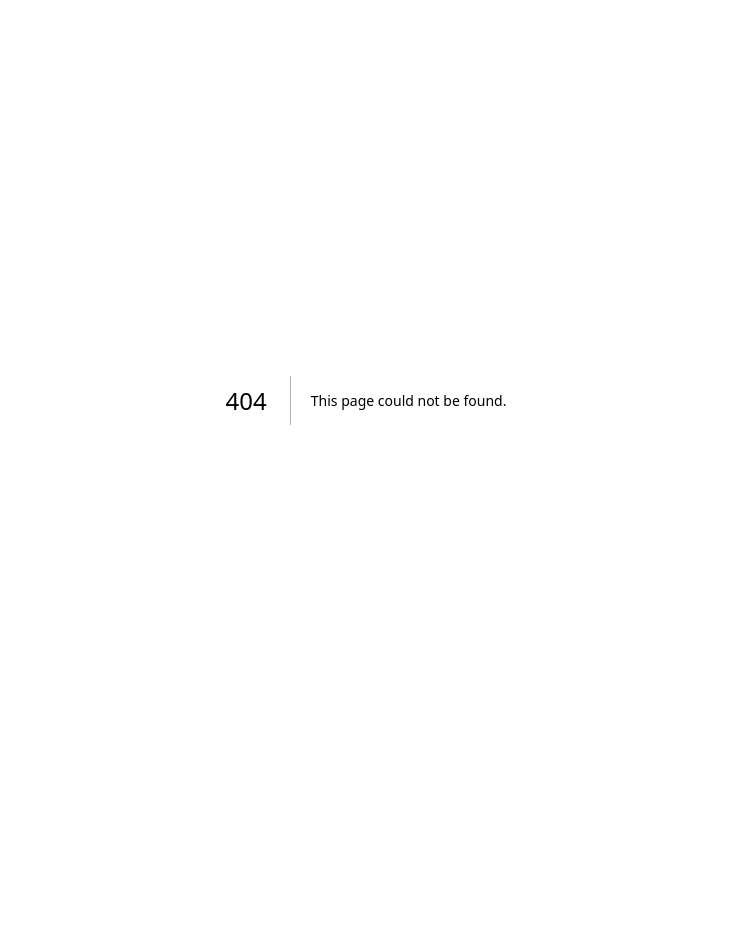
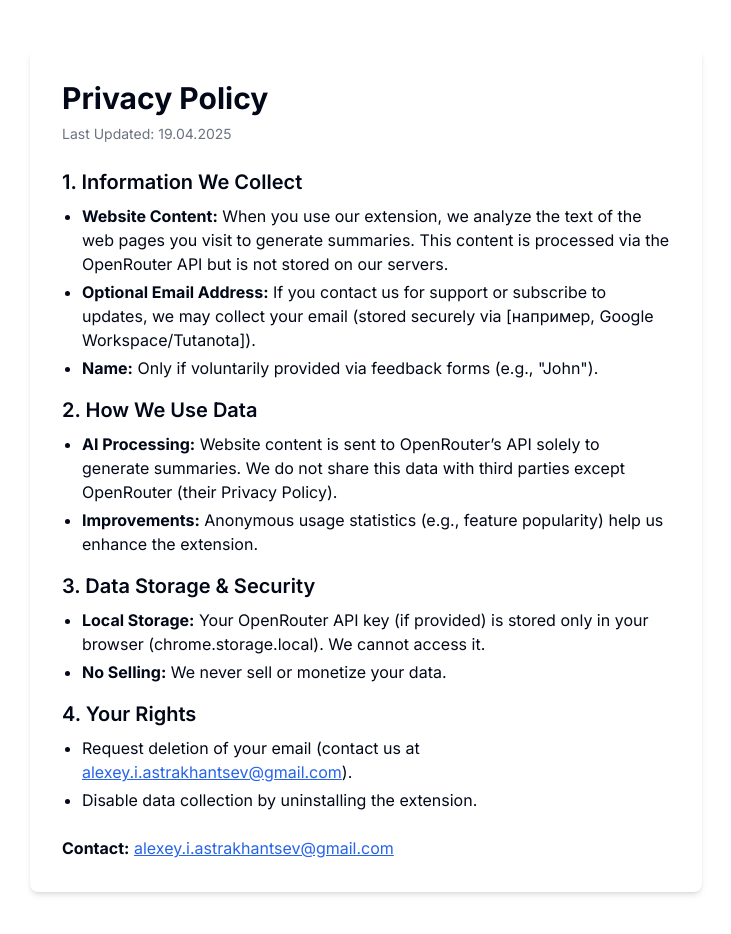
Before and after one commit to AlexeyAstrakhantsev/summary-page-website, a Next.js app: page /privacy-policy in a window 1280 px wide. Before the commit this address had no page. Shown: the top 934 px of the page, without its empty margins (274-1005 px from the left). Before the commit the page ends 800 px from the top, so only its background shows below. Built offline with nearby package versions, Linux system fonts and the light colour scheme.

Commit message:
Adding pages: welcome, whats-new, privacy-policy, terms-of-service

```diff
--- /dev/null
+++ b/app/privacy-policy/page.tsx
@@ -0,0 +1,48 @@
+export default function PrivacyPolicy() {
+  return (
+    <div className="flex flex-col items-center py-12 px-4">
+      <div className="max-w-2xl w-full bg-white rounded-lg shadow-md p-8">
+        <h1 className="text-3xl font-bold mb-2">Privacy Policy</h1>
+        <div className="text-sm text-gray-500 mb-6">Last Updated: 19.04.2025</div>
+        <h2 className="text-xl font-semibold mt-4 mb-2">1. Information We Collect</h2>
+        <ul className="list-disc pl-5 mb-4 space-y-1">
+          <li>
+            <b>Website Content:</b> When you use our extension, we analyze the text of the web pages you visit to generate summaries. This content is processed via the OpenRouter API but is not stored on our servers.
+          </li>
+          <li>
+            <b>Optional Email Address:</b> If you contact us for support or subscribe to updates, we may collect your email (stored securely via [например, Google Workspace/Tutanota]).
+          </li>
+          <li>
+            <b>Name:</b> Only if voluntarily provided via feedback forms (e.g., "John").
+          </li>
+        </ul>
+        <h2 className="text-xl font-semibold mt-4 mb-2">2. How We Use Data</h2>
+        <ul className="list-disc pl-5 mb-4 space-y-1">
+          <li>
+            <b>AI Processing:</b> Website content is sent to OpenRouter’s API solely to generate summaries. We do not share this data with third parties except OpenRouter (their Privacy Policy).
+          </li>
+          <li>
+            <b>Improvements:</b> Anonymous usage statistics (e.g., feature popularity) help us enhance the extension.
+          </li>
+        </ul>
+        <h2 className="text-xl font-semibold mt-4 mb-2">3. Data Storage & Security</h2>
+        <ul className="list-disc pl-5 mb-4 space-y-1">
+          <li>
+            <b>Local Storage:</b> Your OpenRouter API key (if provided) is stored only in your browser (chrome.storage.local). We cannot access it.
+          </li>
+          <li>
+            <b>No Selling:</b> We never sell or monetize your data.
+          </li>
+        </ul>
+        <h2 className="text-xl font-semibold mt-4 mb-2">4. Your Rights</h2>
+        <ul className="list-disc pl-5 mb-4 space-y-1">
+          <li>Request deletion of your email (contact us at <a className="underline text-blue-600" href="mailto:alexey.i.astrakhantsev@gmail.com">alexey.i.astrakhantsev@gmail.com</a>).</li>
+          <li>Disable data collection by uninstalling the extension.</li>
+        </ul>
+        <div className="mt-6">
+          <b>Contact:</b> <a className="underline text-blue-600" href="mailto:alexey.i.astrakhantsev@gmail.com">alexey.i.astrakhantsev@gmail.com</a>
+        </div>
+      </div>
+    </div>
+  );
+}
--- /dev/null
+++ b/app/terms-of-service/page.tsx
@@ -0,0 +1,31 @@
+export default function TermsOfService() {
+  return (
+    <div className="flex flex-col items-center py-12 px-4">
+      <div className="max-w-2xl w-full bg-white rounded-lg shadow-md p-8">
+        <h1 className="text-3xl font-bold mb-2">Terms of Service</h1>
+        <div className="text-sm text-gray-500 mb-6">Last Updated: 19.04.2025</div>
+        <h2 className="text-xl font-semibold mt-4 mb-2">1. Acceptance</h2>
+        <ul className="list-disc pl-5 mb-4 space-y-1">
+          <li>By using the extension, you agree to these terms.</li>
+        </ul>
+        <h2 className="text-xl font-semibold mt-4 mb-2">2. Usage Rules</h2>
+        <ul className="list-disc pl-5 mb-4 space-y-1">
+          <li>You may not use the extension for illegal content or spam.</li>
+          <li><b>API Keys:</b> You are responsible for your OpenRouter API usage costs.</li>
+        </ul>
+        <h2 className="text-xl font-semibold mt-4 mb-2">3. Disclaimer</h2>
+        <ul className="list-disc pl-5 mb-4 space-y-1">
+          <li>Summaries are AI-generated and may contain inaccuracies.</li>
+          <li>We are not liable for any damages from using the extension.</li>
+        </ul>
+        <h2 className="text-xl font-semibold mt-4 mb-2">4. Changes</h2>
+        <ul className="list-disc pl-5 mb-4 space-y-1">
+          <li>We may update these terms. Continued use = acceptance.</li>
+        </ul>
+        <div className="mt-6">
+          <b>Contact:</b> <a className="underline text-blue-600" href="mailto:alexey.i.astrakhantsev@gmail.com">alexey.i.astrakhantsev@gmail.com</a>
+        </div>
+      </div>
+    </div>
+  );
+}
--- /dev/null
+++ b/app/welcome/page.tsx
@@ -0,0 +1,25 @@
+import { Card, CardHeader, CardTitle, CardContent, CardDescription } from "@/components/ui/card";
+import Link from "next/link";
+
+export default function Welcome() {
+  return (
+    <div className="flex flex-col items-center py-12">
+      <Card className="max-w-xl w-full">
+        <CardHeader>
+          <CardTitle>Добро пожаловать!</CardTitle>
+          <CardDescription>Спасибо за установку расширения "AI Page Summarizer".</CardDescription>
+        </CardHeader>
+        <CardContent>
+          <ul className="list-disc pl-5 space-y-2">
+            <li>Используйте расширение для создания кратких содержаний веб-страниц одним кликом.</li>
+            <li>Откройте нужную страницу и нажмите на иконку расширения.</li>
+            <li>Результат появится мгновенно!</li>
+          </ul>
+          <div className="mt-6 text-center">
+            <Link href="/instructions" className="underline text-blue-600">Инструкция по использованию</Link>
+          </div>
+        </CardContent>
+      </Card>
+    </div>
+  );
+}
--- /dev/null
+++ b/app/whats-new/page.tsx
@@ -0,0 +1,24 @@
+import { Card, CardHeader, CardTitle, CardContent } from "@/components/ui/card";
+import Link from "next/link";
+
+export default function WhatsNew() {
+  return (
+    <div className="flex flex-col items-center py-12">
+      <Card className="max-w-xl w-full">
+        <CardHeader>
+          <CardTitle>Что нового</CardTitle>
+        </CardHeader>
+        <CardContent>
+          <ul className="list-disc pl-5 space-y-2">
+            <li>Добавлены новые функции для удобства использования расширения.</li>
+            <li>Улучшена производительность и стабильность.</li>
+            <li>Исправлены мелкие ошибки.</li>
+          </ul>
+          <div className="mt-6 text-center">
+            <Link href="/" className="underline text-blue-600">На главную</Link>
+          </div>
+        </CardContent>
+      </Card>
+    </div>
+  );
+}
```
